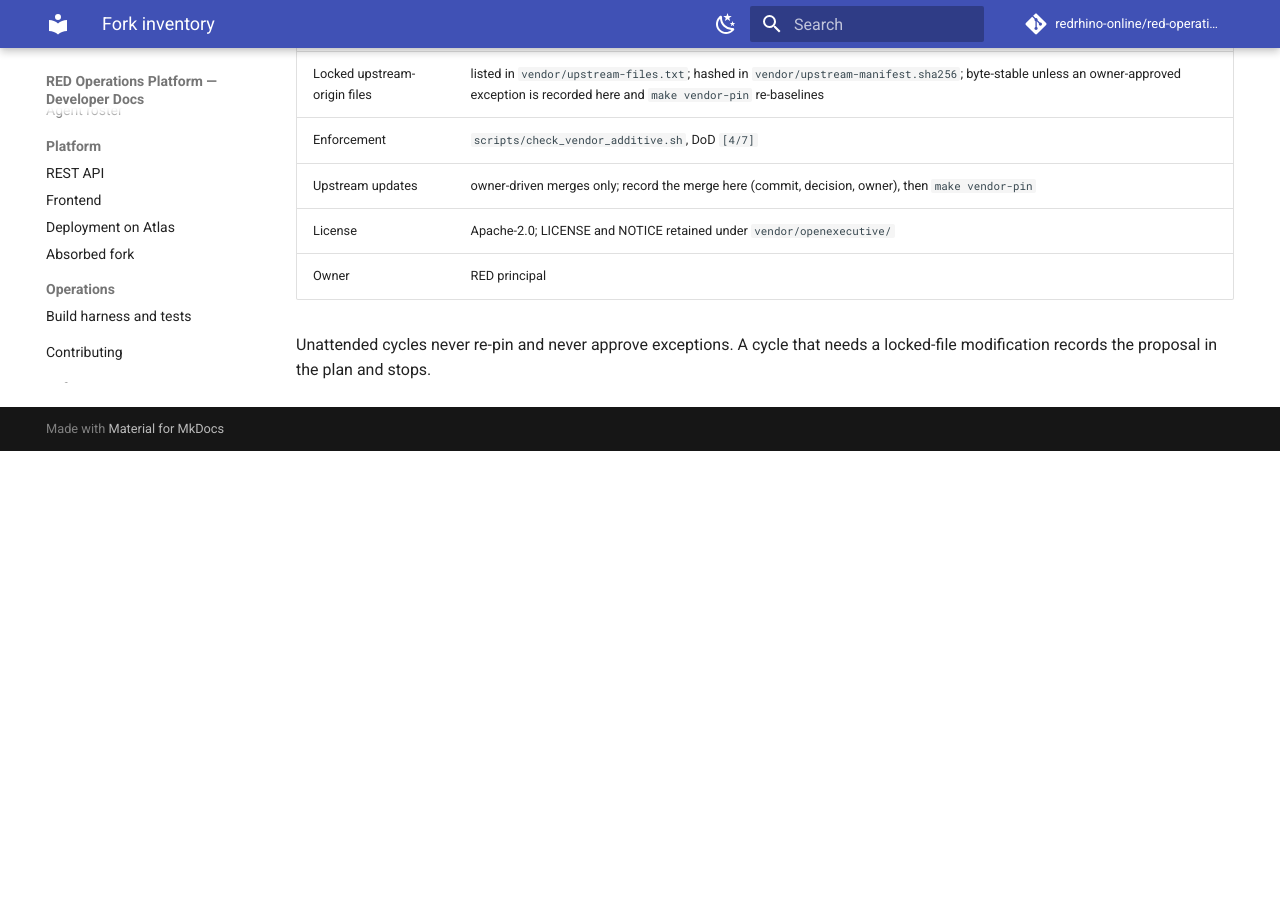
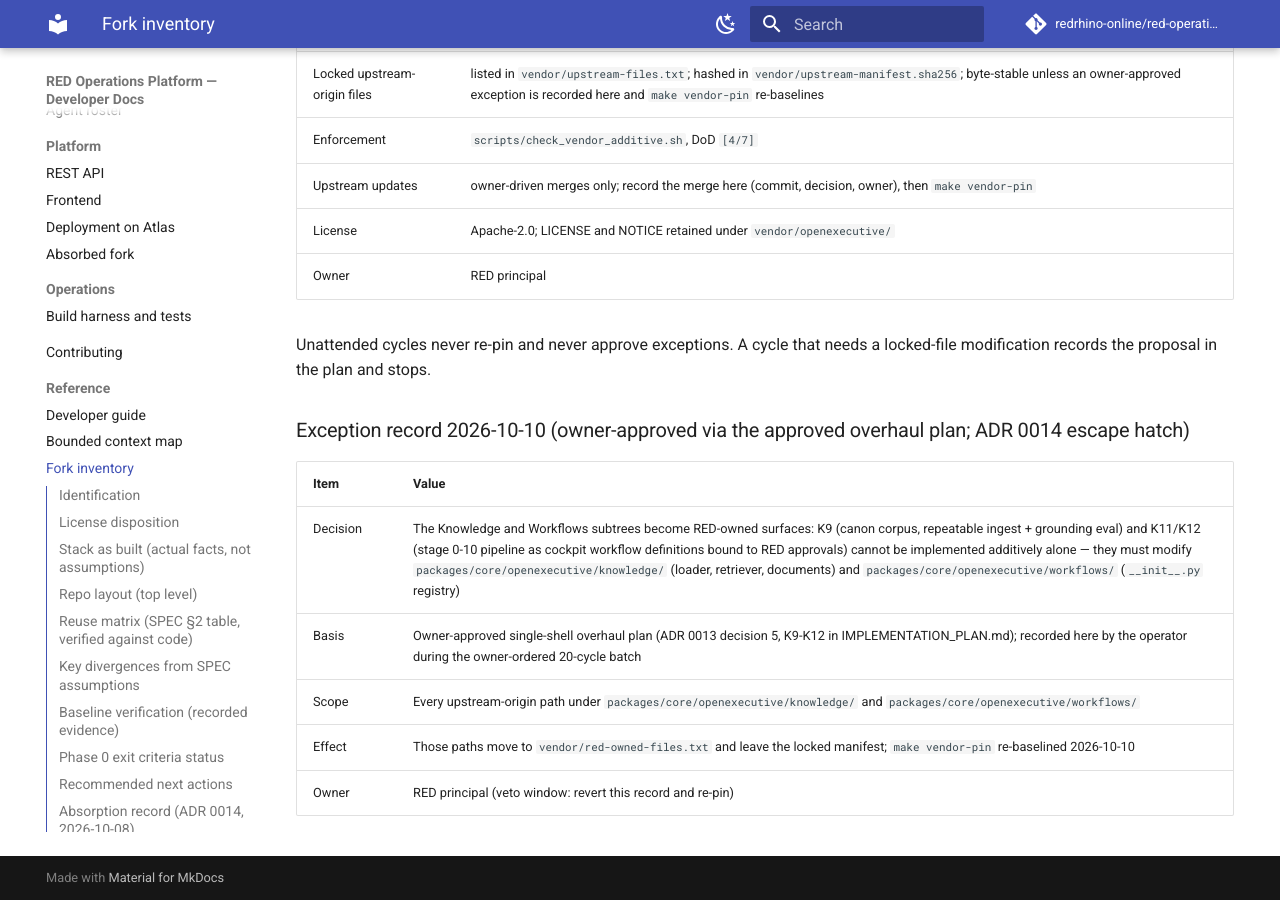
Before and after one commit to redrhino-online/red-operations-platform, an MkDocs documentation site: the page built from docs/fork_inventory.md, in a window 1280 px wide and 900 px high, scrolled down 4921 px. Built offline with MkDocs 1.6.1 and Material for MkDocs 9.7.7, drawn with Linux system fonts in a browser that asks for light colours; comment, search, counter and statistics services are not loaded; before the commit the page ends 5372 px from its top, so only the background shows below that.

Commit message:
chore(vendor): unlock the Knowledge and Workflows subtrees for K9-K12
Owner-approved exception (ADR 0014 escape hatch) recorded in
docs/fork_inventory.md: the single-shell overhaul's K9 (repeatable canon
ingest and grounding eval) and K11/K12 (stage 0-10 pipeline as cockpit
workflow definitions bound to RED approvals) cannot be implemented
additively alone. Every upstream-origin path under packages/core/
openexecutive/knowledge/ and .../workflows/ moves to
vendor/red-owned-files.txt (172 paths); make vendor-pin re-baselined the
manifest (1053 locked files remain). The pin now warns instead of
failing on RED-added entries that were never upstream-origin.

```diff
--- a/docs/fork_inventory.md
+++ b/docs/fork_inventory.md
@@ -107,3 +107,13 @@ Environment notes: first `uv sync` pulls heavy ML deps (torch, ChromaDB); checko
 
 Unattended cycles never re-pin and never approve exceptions. A cycle that needs
 a locked-file modification records the proposal in the plan and stops.
+
+### Exception record 2026-10-10 (owner-approved via the approved overhaul plan; ADR 0014 escape hatch)
+
+| Item | Value |
+| --- | --- |
+| Decision | The Knowledge and Workflows subtrees become RED-owned surfaces: K9 (canon corpus, repeatable ingest + grounding eval) and K11/K12 (stage 0-10 pipeline as cockpit workflow definitions bound to RED approvals) cannot be implemented additively alone — they must modify `packages/core/openexecutive/knowledge/` (loader, retriever, documents) and `packages/core/openexecutive/workflows/` (`__init__.py` registry) |
+| Basis | Owner-approved single-shell overhaul plan (ADR 0013 decision 5, K9-K12 in IMPLEMENTATION_PLAN.md); recorded here by the operator during the owner-ordered 20-cycle batch |
+| Scope | Every upstream-origin path under `packages/core/openexecutive/knowledge/` and `packages/core/openexecutive/workflows/` |
+| Effect | Those paths move to `vendor/red-owned-files.txt` and leave the locked manifest; `make vendor-pin` re-baselined 2026-10-10 |
+| Owner | RED principal (veto window: revert this record and re-pin) |
```
Also changed, not shown: 4 other files.
